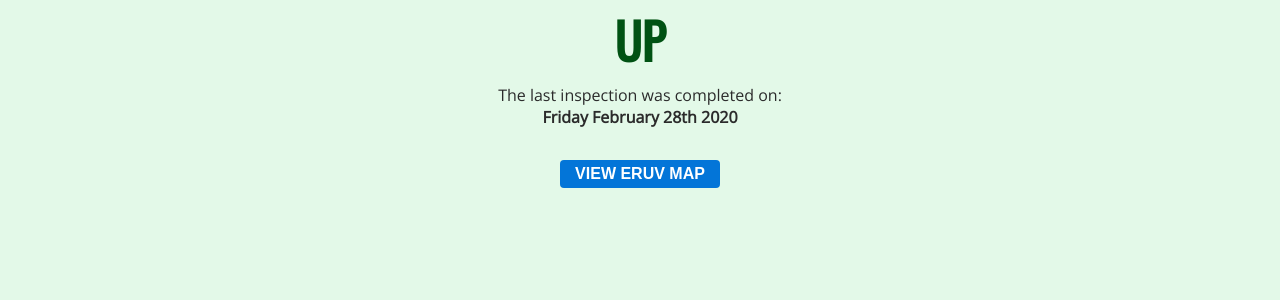
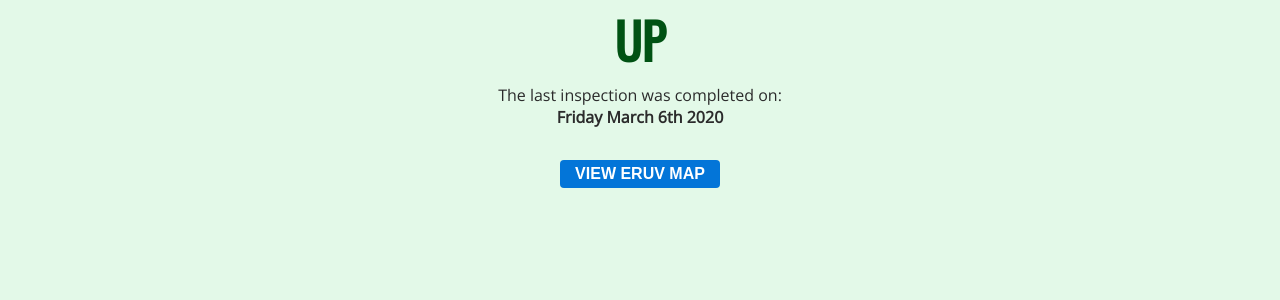
Before and after one commit to MisterGlass/eiruv, a Jekyll site: the page built from docs/index.md, in a window 1280 px wide. Shown: the part 132-432 px from the top of the page. Built offline with Jekyll 4.4.1, drawn with Linux system fonts in a browser that asks for light colours; our own code applies the rules of GitHub Pages for plain Markdown files.

Commit message:
Update eruv_status.yml

```diff
--- a/docs/_data/eruv_status.yml
+++ b/docs/_data/eruv_status.yml
@@ -1,3 +1,3 @@
 status: "Up"
-date: "Friday February 28th 2020"
+date: "Friday March 6th 2020"
 details: ""
```
